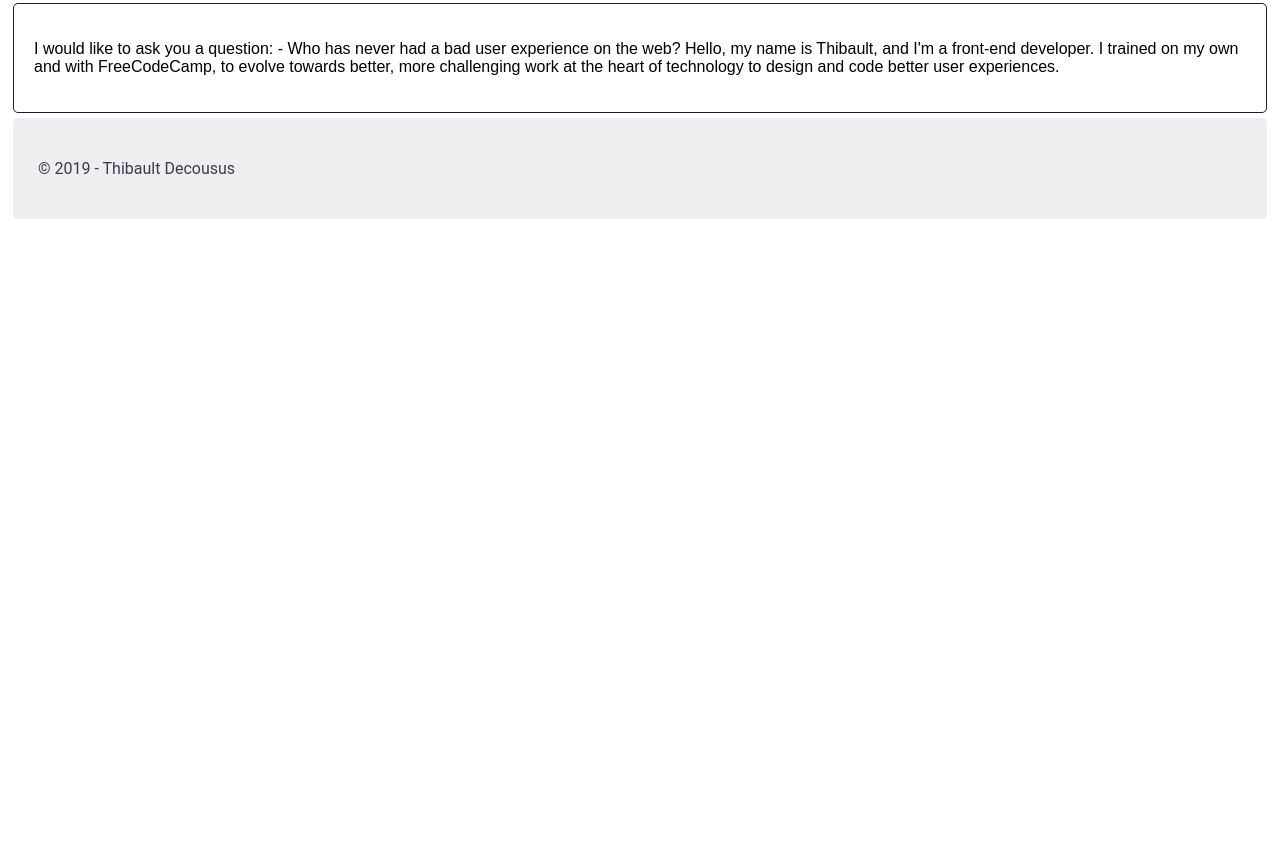
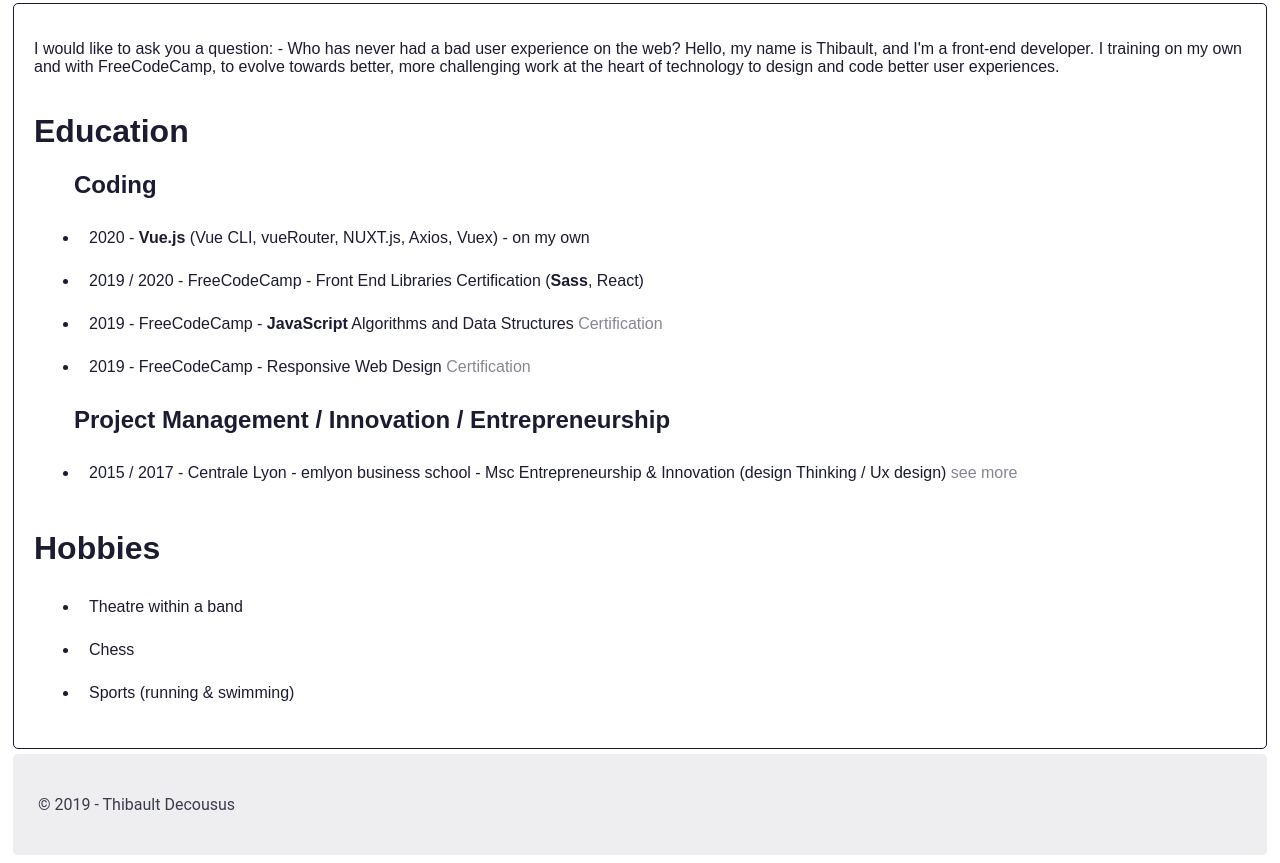
Before and after one commit to Thibault-21/myPortfolio, a Nuxt app: page /about in a window 1280 px wide. Shown: the part 419-1282 px from the top of the page. Before the commit the page ends 800 px from the top, so only its background shows below. Built offline with nearby package versions, Linux system fonts and the light colour scheme.

Commit message:
update about + projects

```diff
--- a/pages/about.vue
+++ b/pages/about.vue
@@ -2,8 +2,27 @@
   <div class="main">
     <p>I would like to ask you a question:
       - Who has never had a bad user experience on the web?
-      Hello, my name is Thibault, and I'm a front-end developer. I trained on my own and with FreeCodeCamp, to evolve towards better,
-more challenging work at the heart of technology to design and code better user experiences. </p>
+      Hello, my name is Thibault, and I'm a front-end developer. I training on my own and with FreeCodeCamp, to evolve towards better, more challenging work at the heart of technology to design and code better user experiences. </p>
+    <div class="education">
+      <h1>Education</h1>
+      <ul class="coding">
+        <h2>Coding</h2>
+          <li>2020 - <strong>Vue.js</strong> (Vue CLI, vueRouter, NUXT.js, Axios, Vuex) - on my own</li>
+          <li>2019 / 2020 - FreeCodeCamp - Front End Libraries Certification (<strong>Sass</strong>, React)</li>
+          <li>2019 - FreeCodeCamp - <strong>JavaScript</strong> Algorithms and Data Structures  <a href="">Certification</a></li>
+          <li>2019 - FreeCodeCamp - Responsive Web Design <a href="https://www.freecodecamp.org/certification/thib-21/responsive-web-design">Certification</a></li>
+        <h2>Project Management / Innovation / Entrepreneurship</h2>
+          <li>2015 / 2017 - Centrale Lyon - emlyon business school - Msc Entrepreneurship & Innovation (design Thinking / Ux design) <a href="https://www.linkedin.com/in/thibault-decousus/?locale=en_US">see more</a></li>
+      </ul>
+    </div>
+    <div class="hobbies">
+      <h1>Hobbies</h1>
+        <ul>
+          <li>Theatre within a band</li>
+          <li>Chess</li>
+          <li>Sports (running & swimming)</li>
+        </ul>
+    </div>
   </div>
 </template>
 
@@ -17,5 +36,28 @@ export default {
 <style lang="scss" scoped>
 .main {
   font-family:Arial, Helvetica, sans-serif;
+  color:rgb(27, 27, 50);
+  display: grid;
+  grid-template-columns: 100%;
+}
+p {
+
+}
+.btn {
+  border-radius: 5px;
+  border: 1px solid rgb(134, 134, 148);
+  background-color: rgb(134, 134, 148);
+  color: white;
+  height: 25px;
+  padding: 5px;
+
+}
+a {
+  color: rgb(134, 134, 148);
+  font-size: 16px;
+}
+li {
+  padding: 10px;
+  margin: 5px;
 }
 </style>
--- a/pages/projects.vue
+++ b/pages/projects.vue
@@ -40,7 +40,7 @@
         <!--  ---------->
         <div class="brick">
           <div class="brick_inner">
-           <a href="components/Survey/src/App.vue"><video width="320" height="240" controls :src="video">
+           <a href="components/Survey/src/App.vue"><video width="320" height="180" controls :src="video">
              <!-- <source src="" type="video/Mp4"> -->
              </video></a>
             <div class="brick_details"> </div>
```
